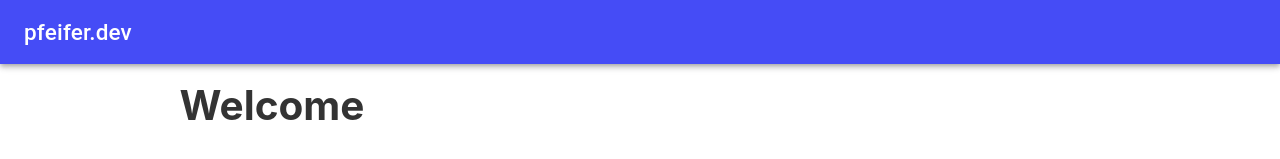
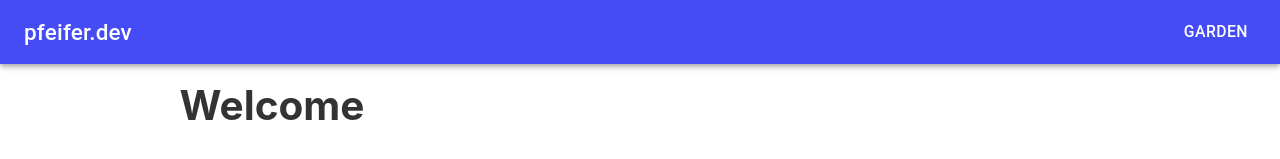
Before and after one commit to pfeiferj/pfeifer-dev, a Gatsby site: page / in a window 1280 px wide. Shown: the top 159 px of the page. Built offline with nearby package versions, Linux system fonts and the light colour scheme; Gatsby itself is replaced by a stand-in of ours.

Commit message:
add garden link

```diff
--- a/src/components/header.js
+++ b/src/components/header.js
@@ -1,15 +1,33 @@
 import { Link } from 'gatsby';
 import PropTypes from 'prop-types';
 import React from 'react';
-import { AppBar, Toolbar, IconButton, Typography } from '@material-ui/core';
+import { AppBar, Toolbar, Typography, Button } from '@material-ui/core';
+import { makeStyles } from '@material-ui/core/styles';
 
+const useStyles = makeStyles(theme => ({
+  link: {
+    textDecoration: 'none',
+  },
+  title: {
+    flexGrow: 1,
+  },
+  buttonLink: {
+    color: 'white',
+  },
+}));
 const Header = props => {
-  const { classes } = props;
-  console.log(classes);
+  const classes = useStyles();
   return (
     <AppBar position="static" style={{ marginBottom: 20 }}>
       <Toolbar>
-        <Typography variant="h6">{props.siteTitle}</Typography>
+        <Typography variant="h6" className={classes.title}>
+          {props.siteTitle}
+        </Typography>
+        <Link className={classes.link} to="/garden">
+          <Button color="inherit" className={classes.buttonLink}>
+            Garden
+          </Button>
+        </Link>
       </Toolbar>
     </AppBar>
   );
```
